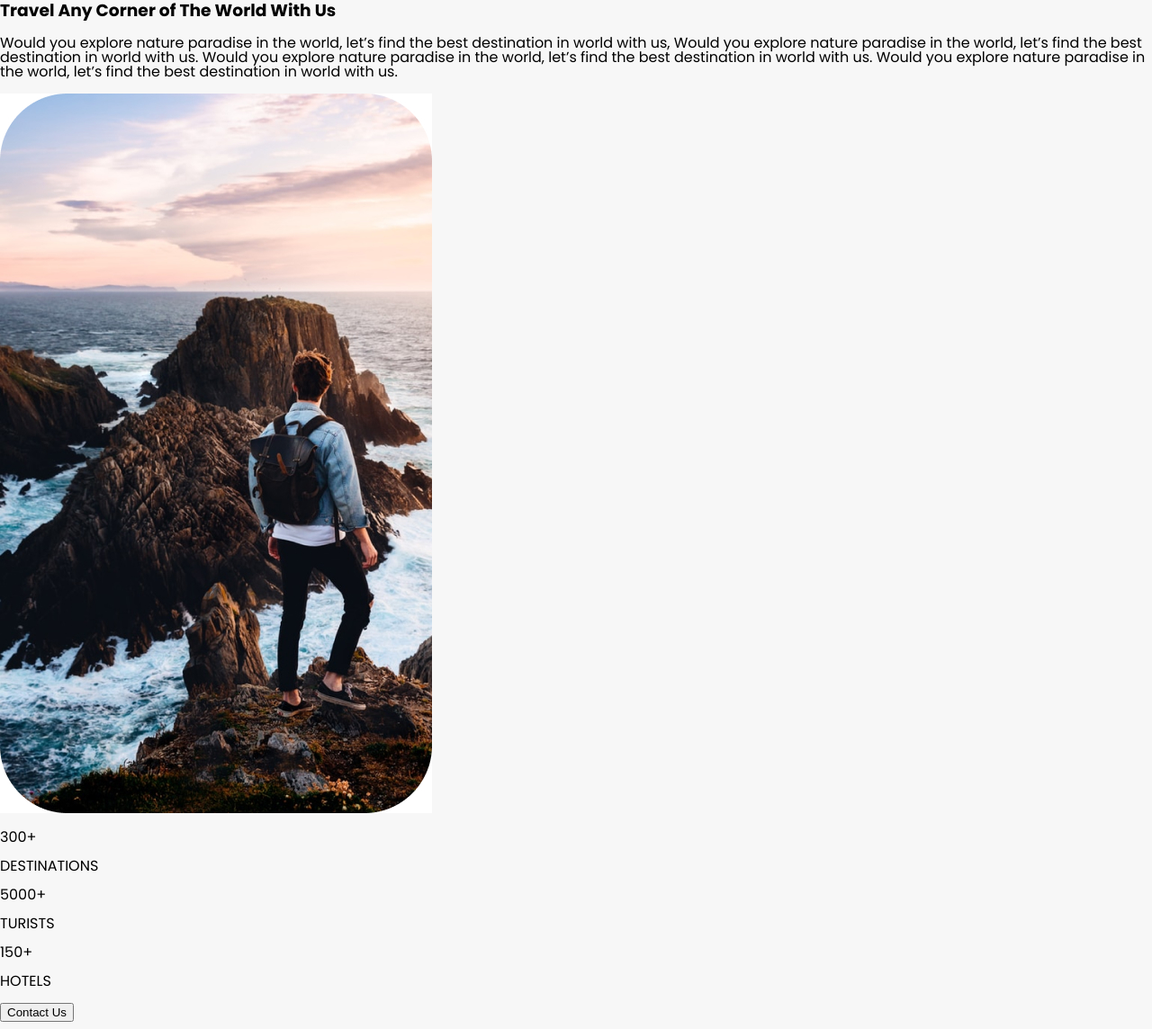
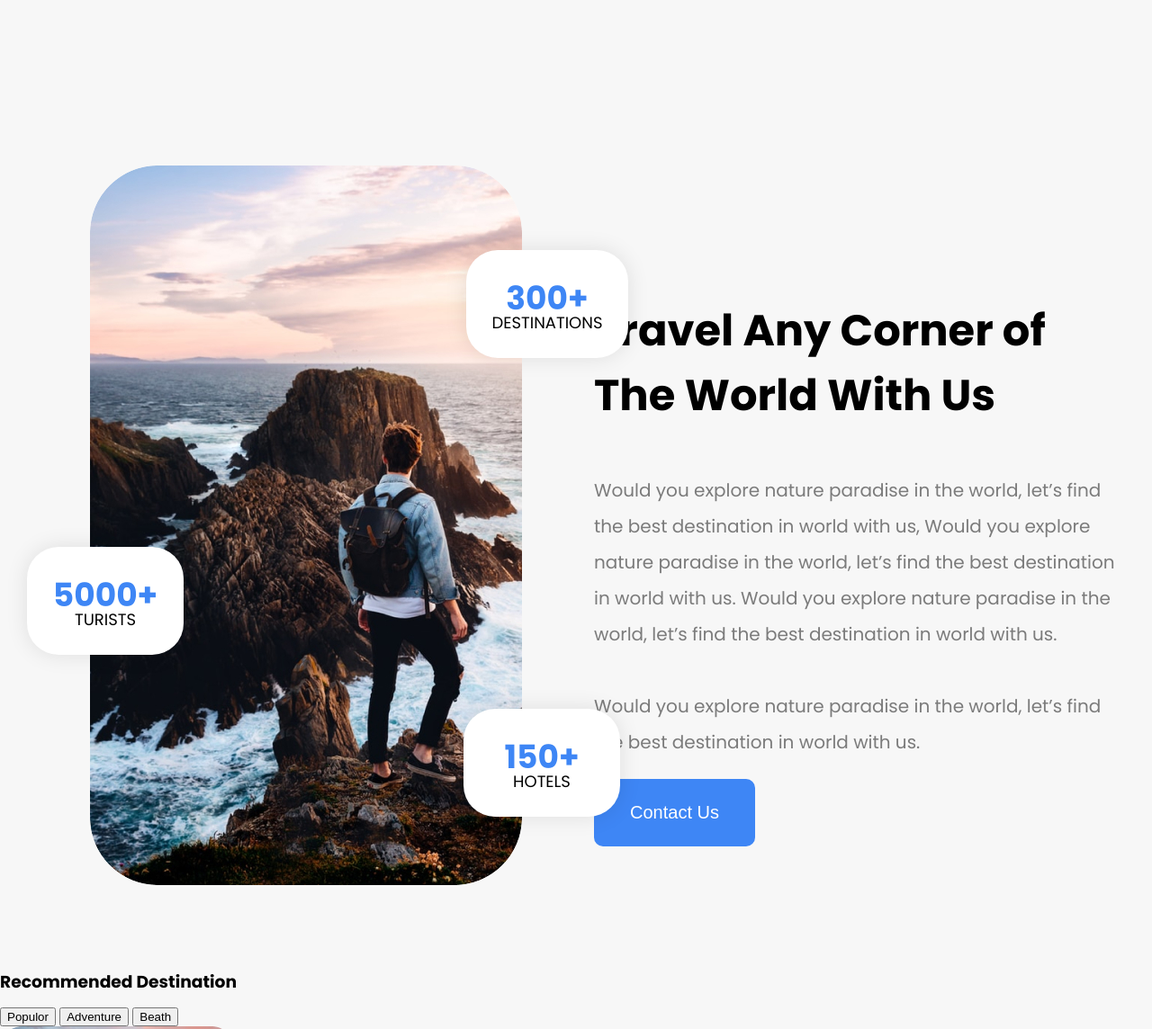
Before and after one commit to OleksiiLepetiukha/Mentorship, a website: page src/index.html in a window 1280 px wide. Shown: the part 1992-3136 px from the top of the page at 90% size. Drawn offline with nearby package versions, Linux system fonts and the light colour scheme; files that its build step writes are made by us from their sources; files whose address does not match are found by name.

Commit message:
styled section 'about_us'

```diff
--- a/src/index.html
+++ b/src/index.html
@@ -27,7 +27,8 @@
                 </section>
                 <div class="header_slogan">
                     <h2>Discover Your Life, Travel Where You Want</h2>
-                    <p class="slogan">Would you explore natur paradise in the world, let’s find the best destination in world
+                    <p class="slogan">Would you explore natur paradise in the world, let’s find the best destination in
+                        world
                         with us.</p>
                 </div>
             </div>
@@ -109,27 +110,29 @@
             </div>
         </section>
         <section class="about_us">
-            <h3 class="about_us_header"> Travel Any Corner of The World With Us</h3>
-            <p class="about_us_text"> Would you explore nature paradise in the world, let’s find the best destination in
-                world with us, Would you explore nature paradise in the world, let’s find the best destination in world
-                with us. Would you explore nature paradise in the world, let’s find the best destination in world with
-                us.
-
-                Would you explore nature paradise in the world, let’s find the best destination in world with us.</p>
             <img class="about_us_img" src="src/images/image/travel-blog.jpg" alt="The man on mountain">
             <div class="destinations">
-                <p>300+</p>
+                <h5>300+</h5>
                 <p>DESTINATIONS</p>
             </div>
             <div class="turists">
-                <p>5000+</p>
+                <h5>5000+</h5>
                 <p>TURISTS</p>
             </div>
             <div class="hotels">
-                <p>150+</p>
+                <h5>150+</h5>
                 <p>HOTELS</p>
             </div>
-            <button>Contact Us</button>
+            <div class="about_us_info">
+                <h3 class="about_us_header"> Travel Any Corner of The World With Us</h3>
+                <p class="about_us_text"> Would you explore nature paradise in the world, let’s find the best destination in world with us,
+                    Would you explore nature paradise in the world, let’s find the best destination in
+                    world with us. Would you explore nature paradise in the world, let’s find the best destination in world
+                    with us. <br>
+                    <br> Would you explore nature paradise in the world, let’s find the best destination in world with us.
+                </p>
+                <button>Contact Us</button>
+            </div>
         </section>
         <section class="destination">
             <h3 class="destination_header">Recommended Destination</h3>
--- /dev/null
+++ b/src/styles/components/about-us.scss
@@ -0,0 +1,120 @@
+.about_us {
+    padding-left: 60px;
+    display: flex;
+    align-items: center;
+    justify-content: space-around;
+    height: 960px;
+
+    .about_us_img {
+        width: 480px;
+        height: 800px;
+        border-radius: 75px;
+    }
+
+    .destinations {
+        position: absolute;
+        width: 180px;
+        height: 120px;
+        left: 518px;
+        top: 2270px;
+        text-align: center;
+        background: $font-white;
+        box-shadow: 0px 0px 25px rgba(0, 0, 0, 0.1);
+        border-radius: 35px;
+
+        h5 {
+            margin: 37px 0 0 0;
+            font-weight: 600;
+            font-size: 36px;
+            color: $primary-blue;
+        }
+
+        p {
+            margin: 0 auto;
+            font-weight: 300;
+            font-size: 18px;
+            color: $font-black;
+        }
+    }
+
+    .turists {
+        position: absolute;
+        left: 30px;
+        top: 2600px;
+        text-align: center;
+        width: 174px;
+        height: 120px;
+        box-shadow: 0px 0px 25px rgba(0, 0, 0, 0.1);
+        border-radius: 35px;
+        background: $font-white;
+
+        h5 {
+            margin: 37px 0 0 0;
+            font-weight: 600;
+            font-size: 36px;
+            color: $primary-blue;
+        }
+
+        p {
+            margin: 0 auto;
+            font-weight: 300;
+            font-size: 18px;
+            color: $font-black;
+        }
+    }
+
+    .hotels {
+        position: absolute;
+        width: 174px;
+        height: 120px;
+        text-align: center;
+        left: 515px;
+        top: 2780px;
+        box-shadow: 0px 0px 25px rgba(0, 0, 0, 0.1);
+        border-radius: 35px;
+        background: $font-white;
+
+        h5 {
+            margin: 37px 0 0 0;
+            font-weight: 600;
+            font-size: 36px;
+            color: $primary-blue;
+        }
+
+        p {
+            margin: 0 auto;
+            font-weight: 300;
+            font-size: 18px;
+            color: $font-black;
+        }
+    }
+
+    .about_us_info {
+        width: 580px;
+        height: 597px;
+
+        .about_us_header {
+            font-weight: 600;
+            font-size: 48px;
+            line-height: 72px;
+            color: $font-black;
+        }
+
+        .about_us_text {
+            font-weight: 400;
+            font-size: 20px;
+            line-height: 200%;
+            color: $font-grey;
+        }
+
+        button {
+            width: 179px;
+            height: 75px;
+            border-radius: 10px;
+            background: $primary-blue;
+            font-size: 20px;
+            color: $font-white;
+            border: none;
+        }
+    }
+}
--- a/src/styles/components/offers.scss
+++ b/src/styles/components/offers.scss
@@ -1,5 +1,6 @@
 .offers {
     padding-top: 300px;
+    padding-bottom: 120px;
     display: flex;
     flex-direction: column;
     align-items: center;
--- a/src/styles/style.scss
+++ b/src/styles/style.scss
@@ -6,6 +6,7 @@
 @import 'components/buttons.scss';
 @import 'components/form.scss';
 @import 'components/offers.scss';
+@import 'components/about-us.scss';
 
 
 
```
Also changed, not shown: index.html (+18 -11 lines), assets/styles/style.css, src/styles/components/header.scss (line endings or trailing spaces), 2 other files.
